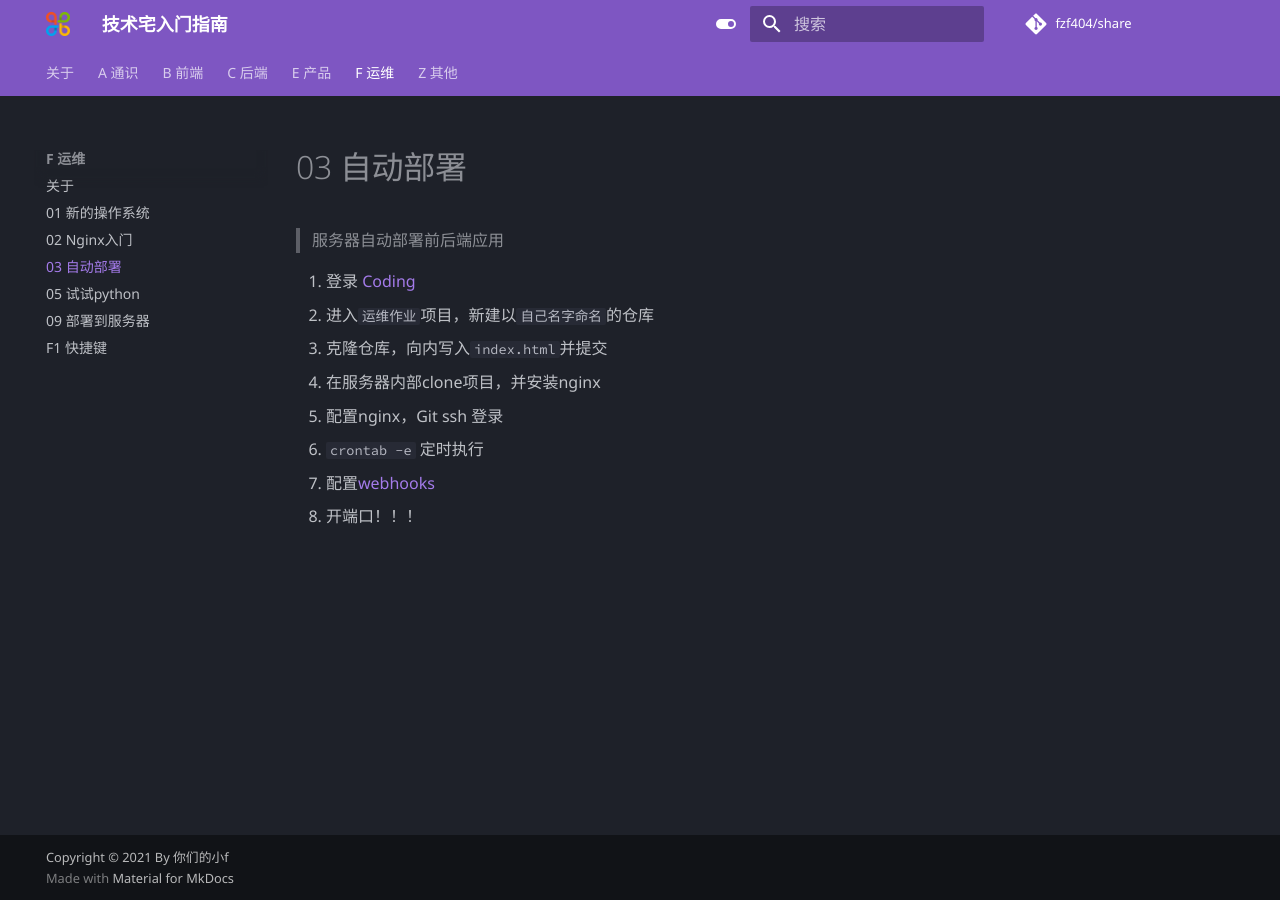
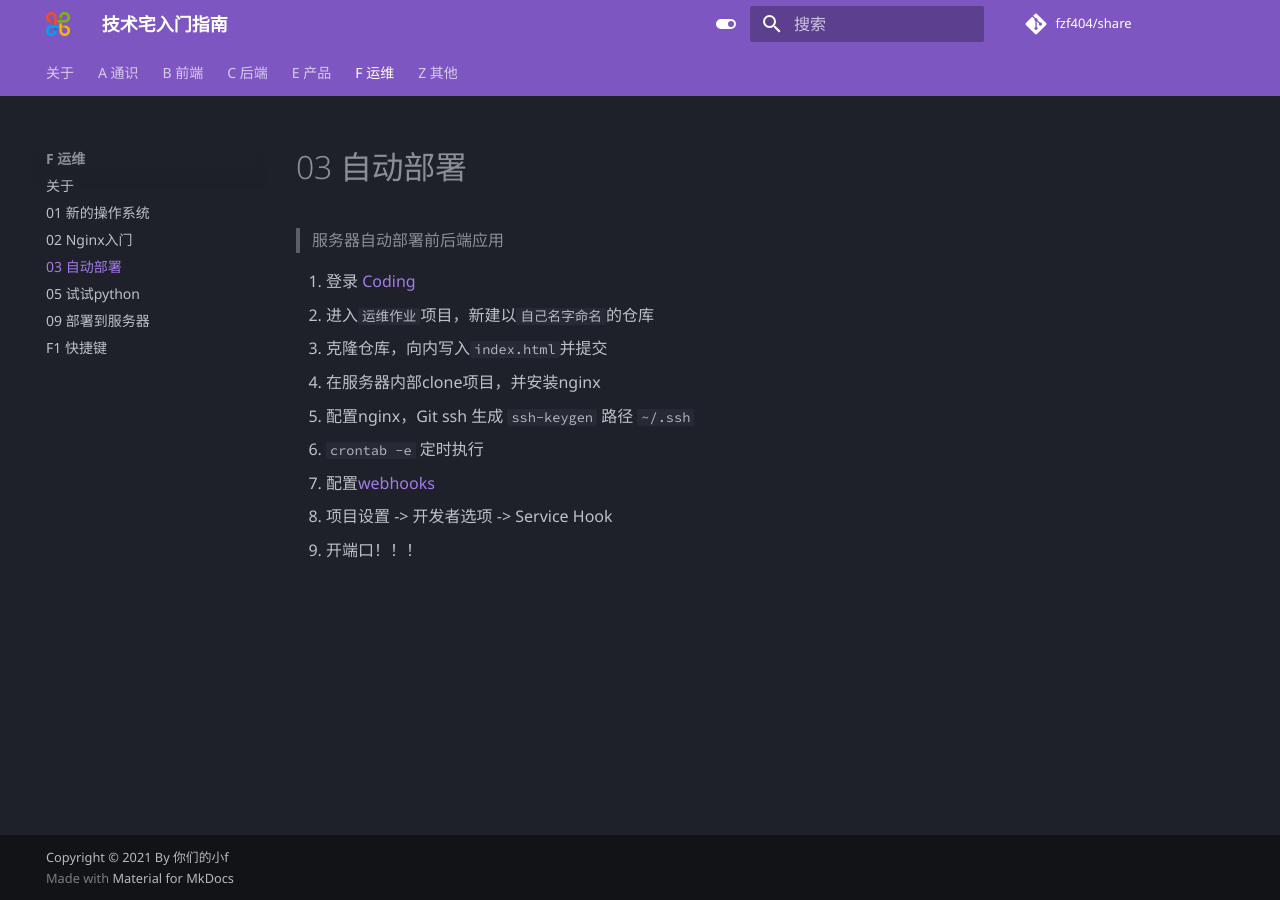
Before and after one commit to fzf404/share, an MkDocs documentation site: the page built from docs/F-运维/03-自动部署.md, in a window 1280 px wide. Built offline with MkDocs 1.6.1 and Material for MkDocs 9.7.7, drawn with Linux system fonts in a browser that asks for light colours; comment, search, counter and statistics services are not loaded.

Commit message:
Update 03-自动部署.md

```diff
--- a/docs/F-运维/03-自动部署.md
+++ b/docs/F-运维/03-自动部署.md
@@ -4,7 +4,8 @@
 2. 进入`运维作业`项目，新建以`自己名字命名`的仓库
 3. 克隆仓库，向内写入`index.html`并提交
 4. 在服务器内部clone项目，并安装nginx
-5. 配置nginx，Git ssh 登录
+5. 配置nginx，Git ssh 生成 `ssh-keygen` 路径 `~/.ssh`
 6. `crontab -e` 定时执行
 7. 配置[webhooks](https://github.com/fzf404/GoWebHooks)
-8. 开端口！！！
+8. 项目设置 -> 开发者选项 -> Service Hook
+9. 开端口！！！
```
